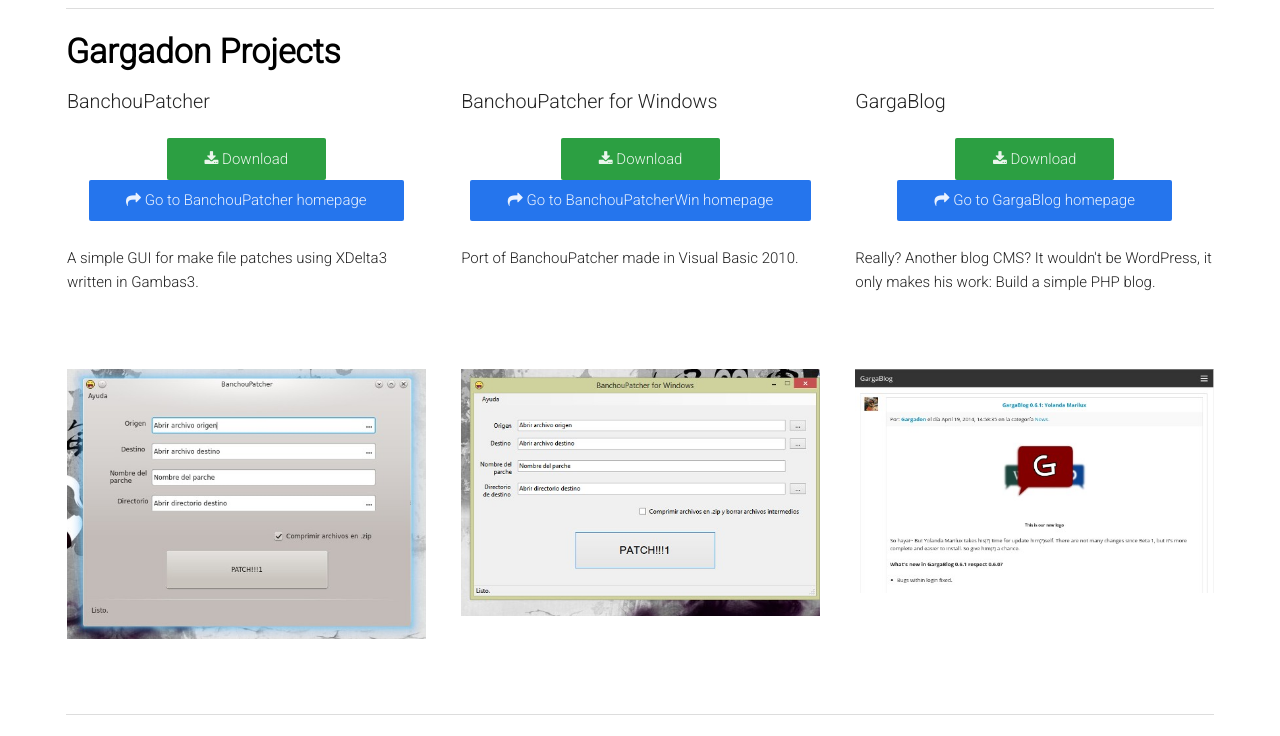
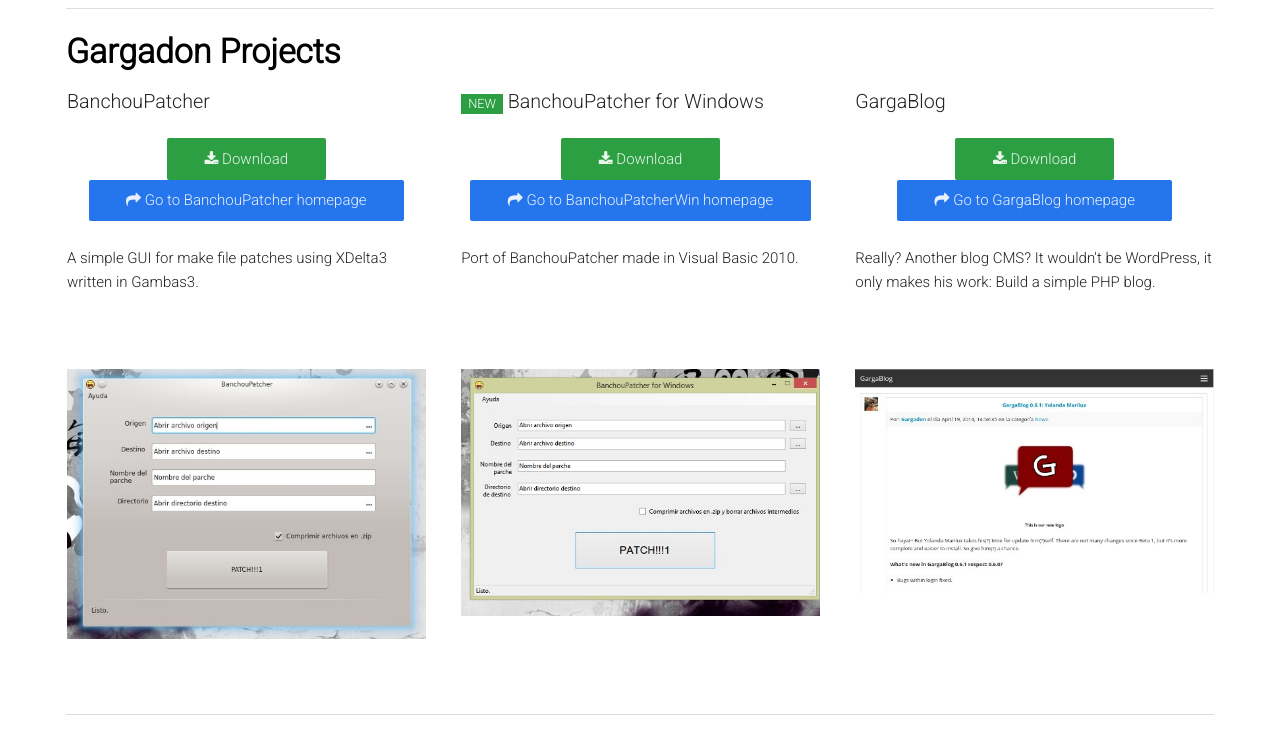
Before and after one commit to Gargadon/Gargadon.github.io, a plain HTML site: page index.html in a window 1280 px wide. Shown: the top 736 px of the page. Drawn offline with nearby package versions, Linux system fonts and the light colour scheme.

Commit message:
Acomodando

```diff
--- a/index.html
+++ b/index.html
@@ -27,7 +27,7 @@
 			<p>A simple GUI for make file patches using XDelta3 written in Gambas3.</p>
 		</li>
 		<li>
-			<p class="lead">BanchouPatcher for Windows</p>
+			<p class="lead"><span class="label label-green">NEW</span> BanchouPatcher for Windows</p>
 			<p class="text-centered"><a href="https://github.com/Gargadon/BanchouPatcherWin/releases" class="btn btn-green"><i class="fa fa-download"></i> Download</a>
 			<a href="banchoupatcher.html#windows" class="btn btn-blue"><i class="fa fa-share"></i> Go to BanchouPatcherWin homepage</a></p>
 			<p>Port of BanchouPatcher made in Visual Basic 2010.</p>
```
